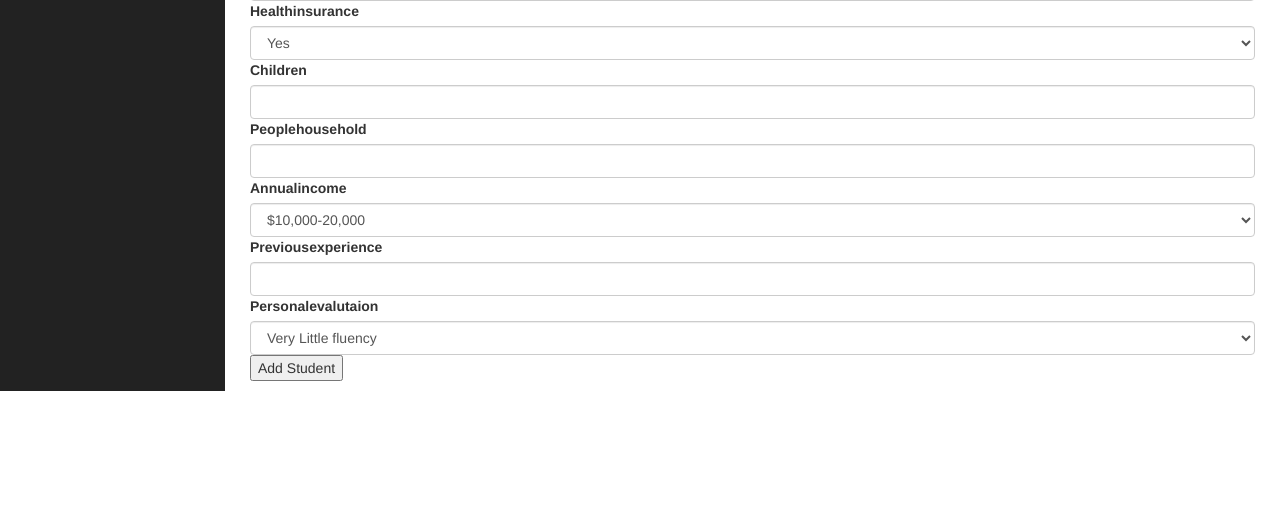
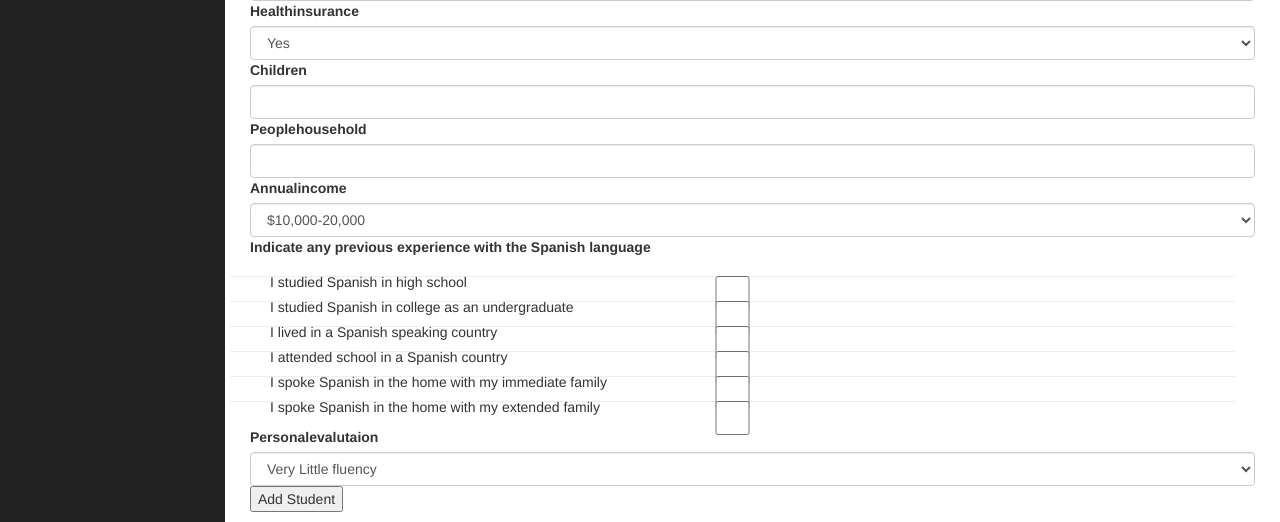
Before and after one commit to paranjay/ISLL, a CakePHP app: the page made by app/View/Students/add.ctp in a window 1280 px wide. Shown: the part 967-1489 px from the top of the page. Before the commit the page ends 1358 px from the top, so only its background shows below. Run offline with PHP 8.4 and a stand-in for CakePHP, Linux system fonts and the light colour scheme; the template is opened without the code that fills it, so the values that code supplies are empty; form fields are guessed from the names that the template uses; some libraries are stand-ins or nearby versions; some web fonts are replaced.

Commit message:
adding the previous experience question

```diff
--- a/app/View/Students/add.ctp
+++ b/app/View/Students/add.ctp
@@ -2,17 +2,24 @@
 <?php
 echo "<p>" . $this->Html->link('Logout',array('controller' => 'users', 'action' => 'logout')) . "</p>" ;
 //echo "<p>" . $this->Html->link('View All Anxiety Scores',array('controller' => 'AnxietyTests', 'action' => 'viewall')) . "</p>" ;
+
 ?>
-<center><h1> Add Student </h1></center>
+<center><h1> Add Student </h1>
+<?php
+if(isset($debug))
+{
+	print_r($debug);
+}
+?></center>
 <?php
 echo $this->Form->create('Student');
 echo $this->Form->input('studentid', array('class' => 'form-control'));
 echo $this->Form->input('studentname', array('class' => 'form-control'));
-echo "<div class=\"checkbox\">" . $this->Form->checkbox('consent', array('hiddenField' => FALSE,'class' => 'form-control'));
+echo "<div class=\"checkbox\">" . $this->Form->checkbox('consent', array('hiddenField' => false,'class' => 'form-control'));
 echo $this->Form->label('consent') . "</div>";
 echo $this->Form->input('dateofconsent', array('class' => 'form-control'));
 echo $this->Form->input('cohort', array('class' => 'form-control'));
-echo "<div class=\"checkbox\">" . $this->Form->checkbox('eligibilitytestresult', array('hiddenField' => FALSE, 'class' => 'form-control'));
+echo "<div class=\"checkbox\">" . $this->Form->checkbox('eligibilitytestresult', array('hiddenField' => false, 'class' => 'form-control'));
 echo $this->Form->label('Eligibility Test Result') . "</div>";
 echo $this->Form->input('mstrack', array(
     'options' => array('ANP'=>'ANP', 'FNP' => 'FNP'),
@@ -65,8 +72,23 @@ echo $this->Form->input('annualincome', array(
     					'more than $50,000' => 'more than $50,000'),
     'empty' => '(choose one)','class' => 'form-control'
 ));
-echo $this->Form->input('previousexperience', array('class' => 'form-control'));
-
+?>
+<div class="input">
+<label>Indicate any previous experience with the Spanish language</label>
+<?php
+echo "<div class=\"checkbox\">" . $this->Form->checkbox('previousexperience1', array('hiddenField' => false, 'class' => 'form-control'));
+echo $this->Form->label('I studied Spanish in high school') . "</div>";
+echo "<div class=\"checkbox\">" . $this->Form->checkbox('previousexperience2', array('hiddenField' => false, 'class' => 'form-control'));
+echo $this->Form->label('I studied Spanish in college as an undergraduate') . "</div>";
+echo "<div class=\"checkbox\">" . $this->Form->checkbox('previousexperience3', array('hiddenField' => false, 'class' => 'form-control'));
+echo $this->Form->label('I lived in a Spanish speaking country') . "</div>";
+echo "<div class=\"checkbox\">" . $this->Form->checkbox('previousexperience4', array('hiddenField' => false, 'class' => 'form-control'));
+echo $this->Form->label('I attended school in a Spanish country') . "</div>";
+echo "<div class=\"checkbox\">" . $this->Form->checkbox('previousexperience5', array('hiddenField' => false, 'class' => 'form-control'));
+echo $this->Form->label('I spoke Spanish in the home with my immediate family') . "</div>";
+echo "<div class=\"checkbox\">" . $this->Form->checkbox('previousexperience6', array('hiddenField' => false, 'class' => 'form-control'));
+echo $this->Form->label('I spoke Spanish in the home with my extended family') . "</div>";
+echo "</div>";
 echo $this->Form->input('personalevalutaion', array(
 	'options' => array('Very Little fluency' => 'Very Little fluency',
 						'Some Fluency' => 'Some Fluency',
```
Also changed, not shown: app/Controller/StudentsController.php (+11 -0 lines), 1 other file.
